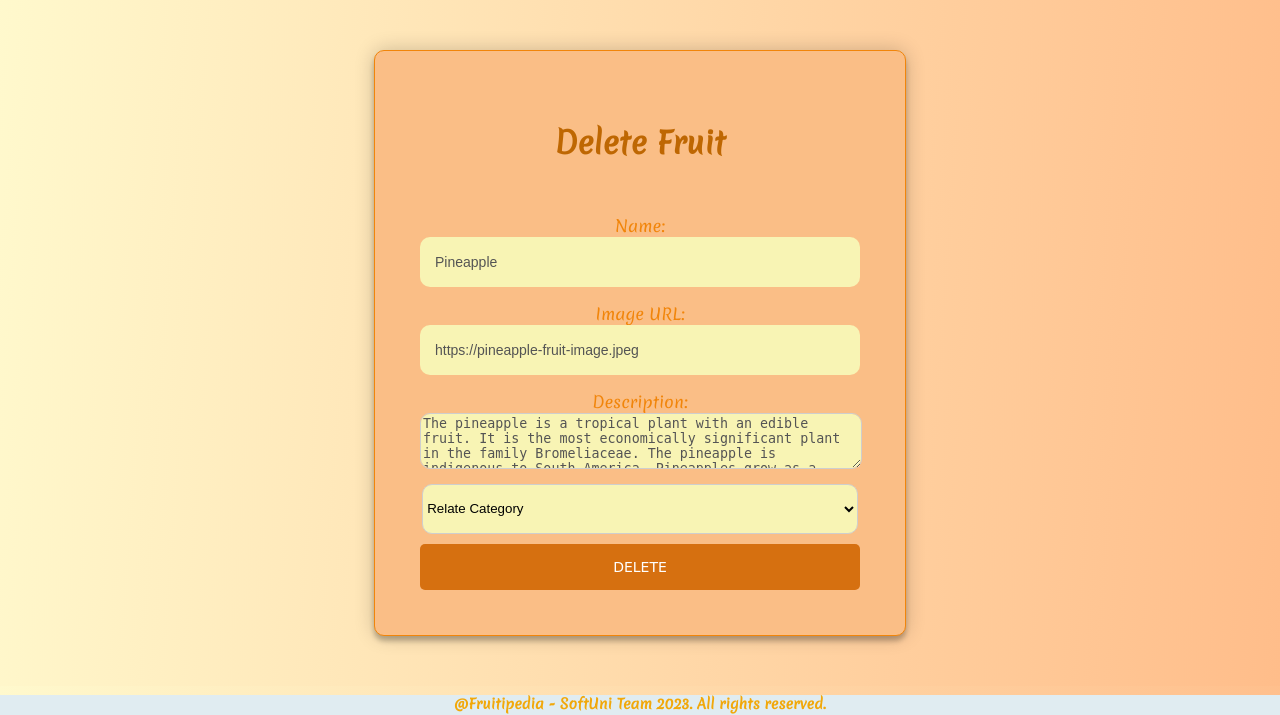
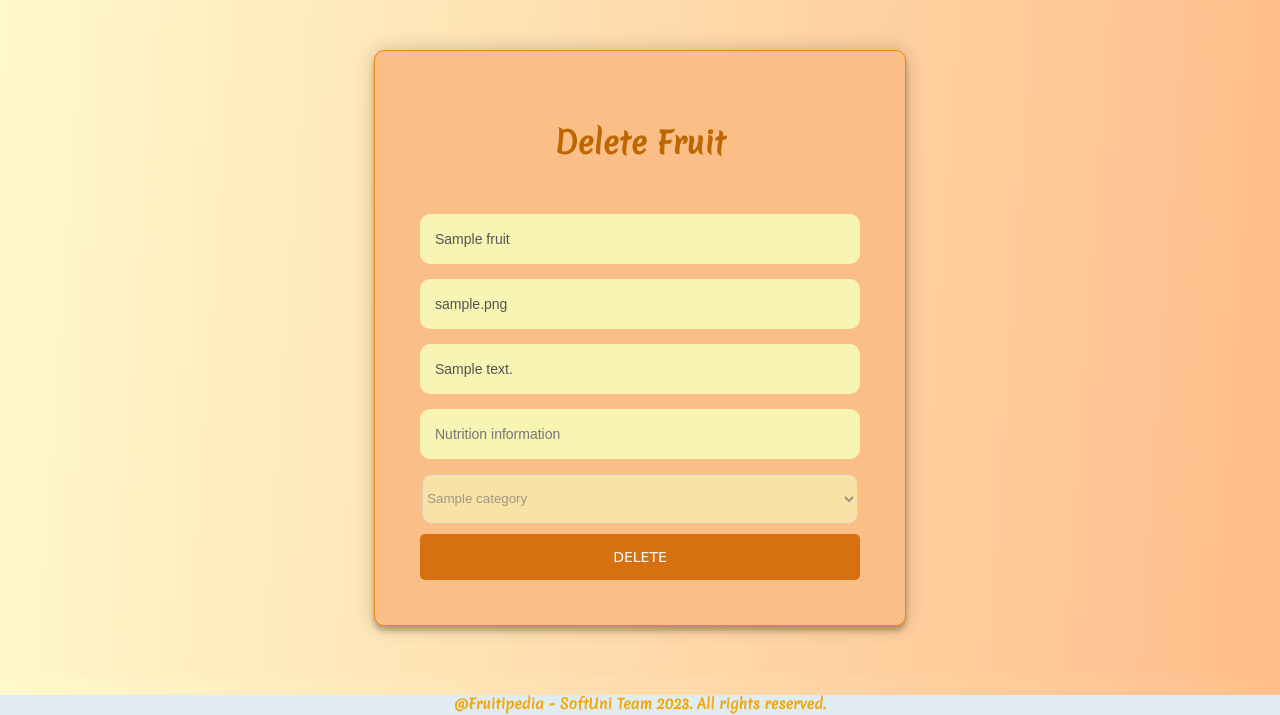
Before and after one commit to Yaneww11/FruitipediaApp, a Django app: page /1/delete-fruit/ in a window 1280 px wide. Shown: the part 85-800 px from the top of the page. Run offline with Django 5.2, Linux system fonts and the light colour scheme; tables that the repository leaves empty hold one stand-in row (values such as "Sample post").

Commit message:
Improve delete fruit

```diff
--- a/FruitipediaApp/fruits/forms.py
+++ b/FruitipediaApp/fruits/forms.py
@@ -42,3 +42,10 @@
 
 class FruitEditForm(FruitBaseForm):
     pass
+
+
+class FruitDeleteForm(FruitBaseForm):
+    def __init__(self, *args, **kwargs):
+        super().__init__(*args, **kwargs)
+        for field in self.fields.values():
+            field.disabled = True
--- a/FruitipediaApp/fruits/models.py
+++ b/FruitipediaApp/fruits/models.py
@@ -23,7 +23,7 @@
         blank=False,
         validators=[
             MinLengthValidator(2),
-            OnlyLettersValidator()
+            OnlyLettersValidator(),
         ]
     )
 
--- a/FruitipediaApp/fruits/urls.py
+++ b/FruitipediaApp/fruits/urls.py
@@ -8,7 +8,7 @@
     path('create-fruit', views.CreateFruitView.as_view(), name='create_fruit'),
     path('<int:pk>/', include([
         path('edit-fruit/', views.edit_view, name='edit_fruit'),
-        path('delete-fruit/', views.delete_view, name='delete_fruit'),
+        path('delete-fruit/', views.DeleteFruitView.as_view(), name='delete_fruit'),
         path('fruit-details/', views.details_view, name='fruit_details'),
     ]))
 ]
--- a/FruitipediaApp/fruits/validators.py
+++ b/FruitipediaApp/fruits/validators.py
@@ -7,7 +7,7 @@
 
     def __call__(self, value: str):
         if not value.isalpha():
-            return ValidationError(self.message)
+            raise ValidationError(self.message)
 
     def deconstruct(self):
         return (
--- a/FruitipediaApp/fruits/views.py
+++ b/FruitipediaApp/fruits/views.py
@@ -1,8 +1,8 @@
 from django.shortcuts import render, redirect
 from django.urls import reverse_lazy
-from django.views.generic import CreateView
+from django.views.generic import CreateView, DeleteView
 
-from FruitipediaApp.fruits.forms import CategoryAddForm, FruitCreateForm, FruitEditForm
+from FruitipediaApp.fruits.forms import CategoryAddForm, FruitCreateForm, FruitEditForm, FruitDeleteForm
 from FruitipediaApp.fruits.models import Fruit
 
 
@@ -57,8 +57,21 @@
     return render(request, 'fruits/details-fruit.html', context)
 
 
-def delete_view(request, pk):
-    return render(request, 'fruits/delete-fruit.html')
+class DeleteFruitView(DeleteView):
+    model = Fruit
+    form_class = FruitDeleteForm
+    success_url = reverse_lazy('dashboard')
+    template_name = 'fruits/delete-fruit.html'
+
+    def get(self, request, *args, **kwargs):
+        self.object = self.get_object()
+        form = self.form_class(instance=self.object)
+        return self.render_to_response(self.get_context_data(form=form, object=self.object))
+
+    def post(self, request, *args, **kwargs):
+        self.object = self.get_object()
+        self.object.delete()
+        return redirect(self.success_url)
 
 
 def create_category(request):
--- a/templates/fruits/delete-fruit.html
+++ b/templates/fruits/delete-fruit.html
@@ -7,40 +7,10 @@
 
             <div class="form">
                 <h2>Delete Fruit</h2>
-                <form class="edit-form">
-                    <label for="name">Name:</label>
-                    <input
-                            type="text"
-                            name="name"
-                            id="name"
-                            value="Pineapple"
-                            disabled="disabled" readonly="readonly" required=""
-                    />
-                    <label for="Fruit-image">Image URL:</label>
-                    <input
-                            type="url"
-                            name="imageUrl"
-                            id="Fruit-image"
-                            value="https://pineapple-fruit-image.jpeg"
-                            disabled="disabled" readonly="readonly" required=""
-                    />
-                    <label for="fruit-description">Description:</label>
-                    <textarea
-                            id="fruit-description"
-                            name="description"
-                            rows="10"
-                            cols="50"
-                            disabled="disabled" readonly="readonly" required=""
-                    >The pineapple is a tropical plant with an edible fruit. It is the most economically significant plant in the family Bromeliaceae. The pineapple is indigenous to South America. Pineapples grow as a small shrub, the individual flowers of the unpollinated plant fuse to form a multiple fruit. The plant is normally propagated from the offset produced at the top of the fruit, or from a side shoot, and typically matures within a year.</textarea>
-
-                    <select name="category" required="" id="id_category">
-                        <option value="" selected="">Relate Category</option>
-
-                        <option value="1">edible fruit</option>
-
-                    </select>
-
+                <form class="edit-form" method="post" action="{% url 'delete_fruit' object.pk %}">
+                    {{ form }}
                     <button type="submit">Delete</button>
+                    {% csrf_token %}
                 </form>
             </div>
 
```
Also changed, not shown: static/styles/details.css (line endings or trailing spaces), static/styles/form.css (line endings or trailing spaces).
